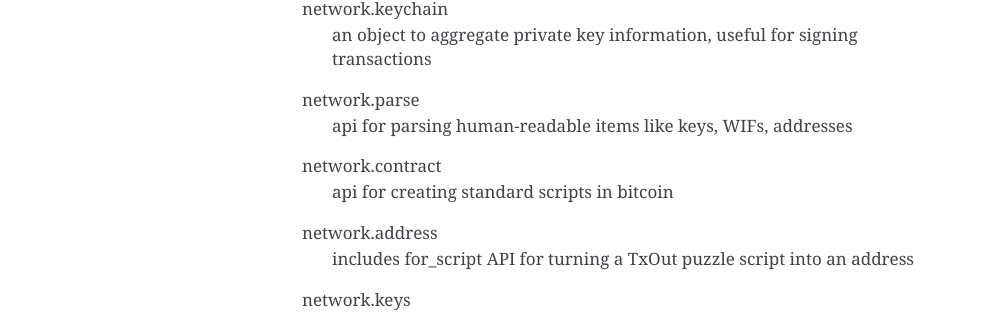
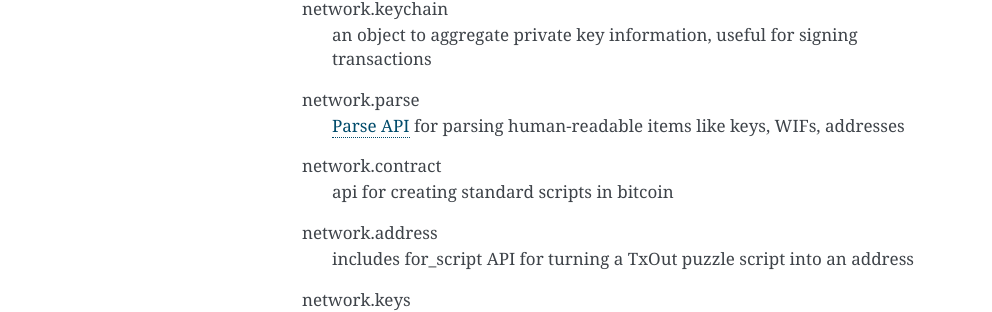
Before and after one commit to richardkiss/pycoin, a Sphinx documentation site: the page built from docs/api.rst, in a window 1280 px wide. Shown: the part 840-1152 px from the top of the page, without its empty margins (148-1140 px from the left). Built offline with Sphinx 7.4.7, drawn with Linux system fonts in a browser that asks for light colours; formulas are drawn with MathJax 3; pages that are not in the unit, such as notebooks, are missing from menus.

Commit message:
Finally figured out rst links.

```diff
--- a/docs/api.rst
+++ b/docs/api.rst
@@ -38,7 +38,7 @@ Some useful network attributes include:
         an object to aggregate private key information, useful for signing transactions
 
     network.parse
-        api for parsing human-readable items like keys, WIFs, addresses
+        :ref:`parse-api` for parsing human-readable items like keys, WIFs, addresses
 
     network.contract
         api for creating standard scripts in bitcoin
--- a/docs/parseapi.rst
+++ b/docs/source/parseapi.rst
@@ -1,3 +1,5 @@
+.. _parse-api:
+
 Parse API
 ---------
 
```
